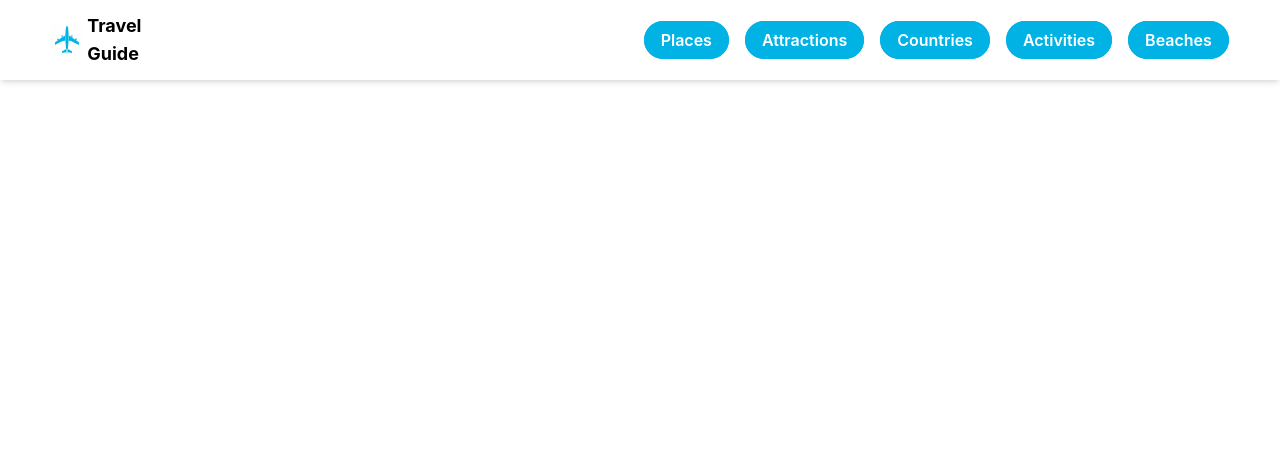
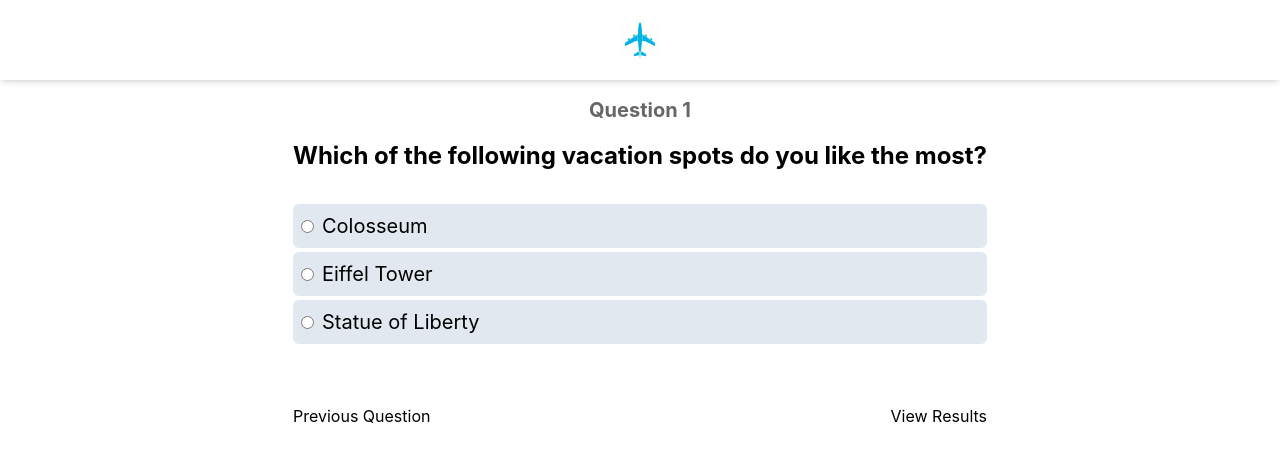
Before and after one commit to marlingit/Travel-Guide-App, a React (Vite) app: page /attractions/survey in a window 1280 px wide. Before the commit this address had no page. Shown: the top 462 px of the page. Built offline with nearby package versions, Linux system fonts and the light colour scheme.

Commit message:
finished Survey, main concepts finished

```diff
--- a/src/app/Provider.jsx
+++ b/src/app/Provider.jsx
@@ -1,10 +1,11 @@
 import { ErrorBoundary } from "react-error-boundary";
 import { MainErrorFallback } from "@/components/errors/main";
+import { SurveyProvider } from "./providers/SurveyProvider";
 
 export const AppProvider = ({ children }) => {
   return (
     <ErrorBoundary FallbackComponent={MainErrorFallback}>
-      {children}
+      <SurveyProvider>{children}</SurveyProvider>
     </ErrorBoundary>
   );
 };
--- a/src/app/Router.jsx
+++ b/src/app/Router.jsx
@@ -8,6 +8,7 @@ import { ActivitiesRoute } from "./routes/Activities";
 import { BeachesRoute } from "./routes/Beaches";
 import { NotFoundRoute } from "./routes/NotFound";
 import { Questions } from "./routes/Questions";
+import { Results } from "./routes/Results";
 import { NavigationBar } from "@/components/common";
 import { SurveyLayout } from "@/components/layouts";
 
@@ -57,11 +58,13 @@ export const AppRouter = () => {
       Component: SurveyLayout,
       children: [
         {
-          path: "/attractions/survey/:question",
+          path: "/attractions/survey/",
           Component: Questions,
+          ErrorBoundary: NotFoundRoute,
         },
         {
           path: "/attractions/survey/results",
+          Component: Results,
         },
       ],
     },
--- a/src/app/providers/SurveyProvider.jsx
+++ b/src/app/providers/SurveyProvider.jsx
@@ -1,12 +1,52 @@
-import { createContext, useContext } from 'react';
+import { createContext, useContext, useState } from 'react';
+import surveyQuestions from "@/data/survey-questions.json";
 
 let SurveyContext = createContext(null);
 
 export const SurveyProvider = ({ children }) => {
-  const [question, setQuestion] = useState(null);
+  const [question, setQuestion] = useState(1);
+
+  const surveyLength = surveyQuestions.length;
+
+  const submitAnswer = (answer) => {
+    const found = answerArray.find((item) => item.question === question);
+    if (found) {
+      found.answer = answer;
+      return;
+    }
+
+    answerArray.push({
+      question: question,
+      answer: answer,
+    });
+  }
+
+  const nextQuestion = (answer) => {
+    if (question === surveyLength) {
+      return;
+    }
+    submitAnswer(answer);
+    setQuestion((prev) => prev + 1);
+  };
+
+  const previousQuestion = (answer) => {
+    if (question === 1) {
+      return;
+    }
+    submitAnswer(answer);
+    setQuestion((prev) => prev - 1);
+  };
+
+  const viewResults = (answer) => {
+    submitAnswer(answer);
+    console.log("View Results");
+    console.log(answerArray);
+  }
+
+  const answerArray = [];
 
   return (
-    <SurveyContext.Provider value={{ question, setQuestion }}>
+    <SurveyContext.Provider value={{ question, setQuestion, nextQuestion, previousQuestion, viewResults, answerArray }}>
       {children}
     </SurveyContext.Provider>
   );
--- a/src/app/routes/Attractions.jsx
+++ b/src/app/routes/Attractions.jsx
@@ -21,7 +21,7 @@ export const AttractionsRoute = () => {
             <p className="mb-12 text-center text-clamp-lg-3xl font-semibold text-text-light z-10">
               Best Travel Attractions in the World!
             </p>
-            <LinkButton to="survey/1" className="px-14 py-5 mx-auto text-nowrap z-10">
+            <LinkButton to="survey" className="px-14 py-5 mx-auto text-nowrap z-10">
               Start Survey
             </LinkButton>
           </div>
--- a/src/app/routes/Questions.jsx
+++ b/src/app/routes/Questions.jsx
@@ -1,33 +1,99 @@
-import { useParams } from "react-router-dom";
+import { useNavigate } from "react-router-dom";
 import { LinkButton } from "@/components/ui/link-button";
+import { Button } from "@/components/ui/button";
+import surveyQuestions from "@/data/survey-questions.json";
 import "material-symbols";
+import { useState } from "react";
+import { useSurvey } from "@/app/providers/SurveyProvider";
+
+const useRadioButtons = (name) => {
+  const [value, setValue] = useState(null);
+
+  const handleChange = (e) => {
+    setValue(e.target.value);
+  };
+
+  const inputProps = {
+    name,
+    type: "radio",
+    onChange: handleChange,
+  };
+
+  return { value, inputProps };
+}
+
+export const Questions = () => {
+  const { question, setQuestion, nextQuestion, previousQuestion, viewResults } = useSurvey();
+  const { value, inputProps } = useRadioButtons("option");
+  const navigate = useNavigate();
 
 
-export const Questions = () => {
-  const { question } = useParams();
+  const surveyQuestion = surveyQuestions.find((q) => q.id === question);
+
+  const handleSubmit = (e) => {
+    e.preventDefault();
+    if (e.nativeEvent.submitter.value === "next") {
+      nextQuestion(value);
+    } else if (e.nativeEvent.submitter.value === "previous") {
+      previousQuestion(value);
+    } else if (e.nativeEvent.submitter.value === "view-results") {
+      viewResults(value);
+      navigate("results");
+    }
+  };
+
+  const isFirstQuestion = question <= 1;
+  const isLastQuestion = question >= surveyQuestions.length;
+
   return (
     <main role="main">
-      <section className="pt-14 md:pt-20">
+      <section className="pt-16 md:pt-24">
         <div className="mx-auto max-w-7xl px-[4vw]">
           <header className="flex flex-col items-center justify-center">
-            <h1 className="mb-2 text-center text-clamp-lg-3xl font-bold">
+            <h1 className="mb-2 text-center text-xl font-bold text-text-light">
               Question {question}
             </h1>
           </header>
         </div>
       </section>
       <section>
-        <div className="mx-auto max-w-7xl px-[4vw] pt-16">
-          <div className="flex justify-between">
-            <LinkButton to={`/attractions/survey/${Number(question) - 1}`} className={`px-14 py-5  text-nowrap ${Number(question) <= 1 ? "cursor-no-drop bg-secondary border-secondary hover:shadow-none" : ""}`}>
-              Previous Question
-            </LinkButton>
-            <LinkButton to={`/attractions/survey/${Number(question) + 1}`} className="px-14 py-5  text-nowrap">
-              Next Question
-            </LinkButton>
+        <div className="mx-auto max-w-7xl px-[4vw] pt-2">
+          <div className="flex flex-col items-center max-w-max mx-auto">
+            <h2 className="mb-8 text-center text-2xl font-bold">
+              {surveyQuestion.question}
+            </h2>
+            <form className="flex flex-col self-start space-y-1 w-full" onSubmit={handleSubmit}>
+              {surveyQuestion.options.map((option) => (
+                <div
+                  key={option.id}
+                  className="flex flex-row items-baseline bg-slate-200 rounded-md hover:bg-slate-300"
+                >
+                  <input
+                    id={option.id}
+                    value={option.id}
+                    {...inputProps}
+                    className="ml-2 cursor-pointer"
+                  />
+                  <label htmlFor={option.id} className="text-xl cursor-pointer size-full py-2 pr-4 pl-2">{option.text}</label>
+                </div>
+              ))}
+              <footer className="flex justify-between pt-14">
+                <button type="submit" value="previous">
+                  Previous Question
+                </button>
+                {isLastQuestion ?
+                <button type="submit" value="view-results">
+                  View Results
+                </button> :
+                <button type="submit" value="next">
+                  Next Question
+                </button>
+                }
+              </footer>
+            </form>
           </div>
         </div>
       </section>
-      </main>
+    </main>
   );
 };
--- /dev/null
+++ b/src/app/routes/Results.jsx
@@ -0,0 +1,60 @@
+import { useSurvey } from "@/app/providers/SurveyProvider";
+import surveyQuestions from "@/data/survey-questions.json";
+import { Link } from "react-router-dom";
+
+
+export const Results = () => {
+  const { answerArray } = useSurvey();
+  return (
+    <main role="main">
+      <section className="pt-16 md:pt-24">
+        <div className="mx-auto max-w-7xl px-[4vw]">
+          <header className="flex flex-col items-center justify-center">
+            <h1 className="mb-2 text-center text-clamp-4xl-6xl font-bold">
+              Results
+            </h1>
+          </header>
+        </div>
+      </section>
+      {
+        answerArray.map((item) => {
+          const surveyQuestion = surveyQuestions.find((q) => q.id === item.question);
+          return (
+            <section key={item.question}>
+              <div className="mx-auto max-w-7xl px-[4vw] pt-2">
+                <div className="flex flex-col items-center max-w-max mx-auto">
+                  <h1 className="mb-2 text-center text-xl font-bold text-text-light">
+                    Question {item.question}
+                  </h1>
+                  <h2 className="mb-8 text-center text-2xl font-bold">
+                    {surveyQuestion.question}
+                  </h2>
+                  <form className="flex flex-col self-start space-y-1 w-full">
+                      {
+                        surveyQuestion.options.map((option) => {
+                          return (
+                            <div key={option.id} className="flex flex-row items-baseline bg-slate-200 rounded-md has-[:checked]:ring-4 has-[:checked]:ring-inset has-[:checked]:ring-primary">
+                              <input type="radio" name="option" value={option.id} checked={item.answer === String(option.id)} className="ml-2" disabled />
+                              <label className="text-xl size-full py-2 pr-4 pl-2">{option.text}</label>
+                            </div>
+                          )
+                        })
+                      }
+                  </form>
+                </div>
+              </div>
+            </section>
+          )
+        }
+      )}
+      <section>
+        <div className="mx-auto max-w-7xl px-[4vw] pt-16">
+          <footer className="flex flex-row justify-between">
+            <button onClick={window.print}>Print Results</button>
+            <Link to="/">Return to Main Page</Link>
+          </footer>
+        </div>
+      </section>
+    </main>
+  );
+};
--- a/src/components/ui/link-button/LinkButton.jsx
+++ b/src/components/ui/link-button/LinkButton.jsx
@@ -1,10 +1,11 @@
 import { Link } from "react-router-dom";
 
-export const LinkButton = ({ children, to, className }) => {
+export const LinkButton = ({ children, to, className, disabled }) => {
   return (
     <Link
-      to={to}
-      className={`bg-primary border-primary hover:shadow-primary/50 rounded-full border px-4 py-2 text-center font-semibold text-white hover:shadow-lg ${className}`}
+      to={disabled ? "#" : to}
+      className={`bg-primary border-primary hover:shadow-primary/50 rounded-full border px-4 py-2 text-center font-semibold text-white hover:shadow-lg ${className} ${disabled ? "cursor-not-allowed bg-secondary border-secondary hover:shadow-none" : ""}`}
+      aria-disabled={disabled}
     >
       {children}
     </Link>
--- /dev/null
+++ b/src/data/survey-questions.json
@@ -0,0 +1,11 @@
+[
+  {
+    "id": 1,
+    "question": "Which of the following vacation spots do you like the most?",
+    "options": [
+      {"id": 1, "text": "Colosseum"},
+      {"id": 2, "text": "Eiffel Tower"},
+      {"id": 3, "text": "Statue of Liberty"}
+    ]
+  }
+]
```
Also changed, not shown: 1 other file (tests, documents, lock files or other folders).
